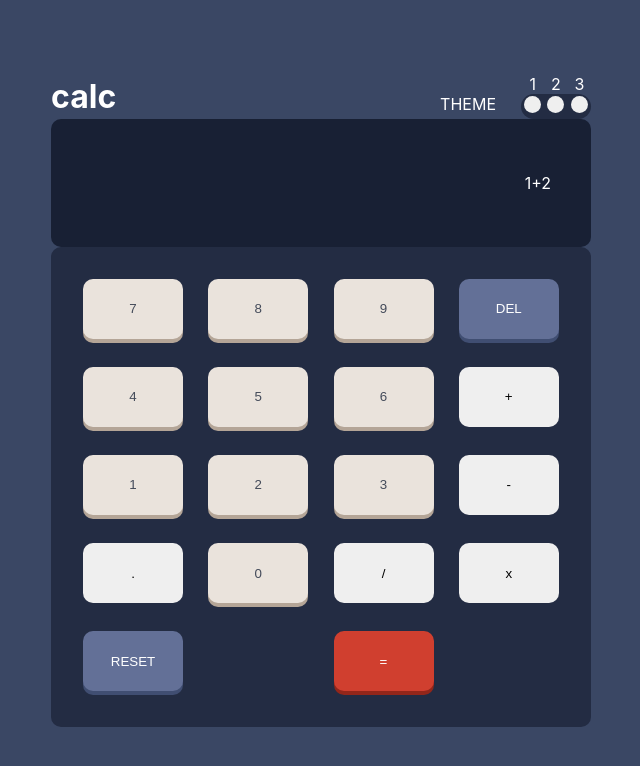
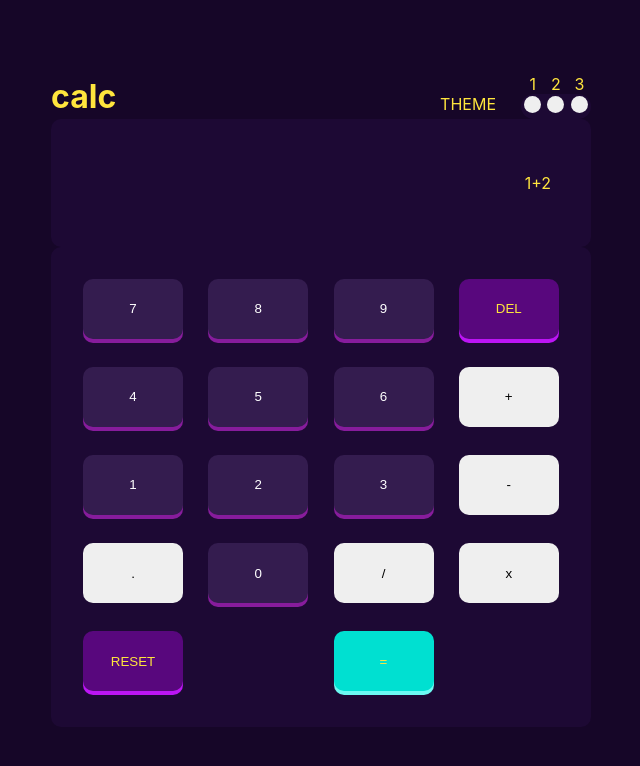
Before and after one commit to paladinescamila/Calculator-App, a React (Create React App) app: page / in a window 1280 px wide. Shown: the top 766 px of the page, without its empty margins (319-959 px from the left). Built offline with nearby package versions, Linux system fonts and the light colour scheme.

Commit message:
Add theme 2 and 3

```diff
--- a/src/App.scss
+++ b/src/App.scss
@@ -192,3 +192,85 @@ button {
 	box-shadow: 0 4px 0 0 $key-equal-shadow-1;
 	color: $text-light-1;
 }
+
+// Theme 2
+.app-2 {
+	background-color: $background-main-2;
+}
+
+.screen-2 {
+	background-color: $background-screen-2;
+	color: $text-light-2;
+}
+
+.header-2 {
+	color: $text-light-2;
+}
+
+.switch-buttons-2 {
+	background-color: $background-keypad-2;
+}
+
+.keypad-2 {
+	background-color: $background-keypad-2;
+}
+
+.key-2 {
+	background-color: $key-background-2;
+	box-shadow: 0 4px 0 0 $key-shadow-2;
+	color: $text-dark-2;
+}
+
+.del-key-2,
+.reset-key-2 {
+	background-color: $key-del-reset-background-2;
+	box-shadow: 0 4px 0 0 $key-del-reset-shadow-2;
+	color: $text-light-2;
+}
+
+.equal-key-2 {
+	background-color: $key-equal-background-2;
+	box-shadow: 0 4px 0 0 $key-equal-shadow-2;
+	color: $text-light-2;
+}
+
+// Theme 3
+.app-3 {
+	background-color: $background-main-3;
+}
+
+.screen-3 {
+	background-color: $background-screen-3;
+	color: $text-light-3;
+}
+
+.header-3 {
+	color: $text-light-3;
+}
+
+.switch-buttons-3 {
+	background-color: $background-keypad-3;
+}
+
+.keypad-3 {
+	background-color: $background-keypad-3;
+}
+
+.key-3 {
+	background-color: $key-background-3;
+	box-shadow: 0 4px 0 0 $key-shadow-3;
+	color: $text-dark-3;
+}
+
+.del-key-3,
+.reset-key-3 {
+	background-color: $key-del-reset-background-3;
+	box-shadow: 0 4px 0 0 $key-del-reset-shadow-3;
+	color: $text-light-3;
+}
+
+.equal-key-3 {
+	background-color: $key-equal-background-3;
+	box-shadow: 0 4px 0 0 $key-equal-shadow-3;
+	color: $text-light-3;
+}
--- a/src/App.tsx
+++ b/src/App.tsx
@@ -3,7 +3,7 @@ import './App.scss';
 
 function App() {
 	const expression = '1+2';
-	const theme = 1;
+	const theme = 3;
 
 	return (
 		<div className={`app-${theme}`}>
--- a/src/themes.scss
+++ b/src/themes.scss
@@ -1,23 +1,60 @@
 // THEME 1
 
 // Backgrounds
-
 $background-main-1: hsl(222, 26%, 31%);
 $background-keypad-1: hsl(223, 31%, 20%);
 $background-screen-1: hsl(224, 36%, 15%);
 
 // Keys
-
 $key-background-1: hsl(30, 25%, 89%);
 $key-shadow-1: hsl(28, 16%, 65%);
-
 $key-del-reset-background-1: hsl(225, 21%, 49%);
 $key-del-reset-shadow-1: hsl(224, 28%, 35%);
-
 $key-equal-background-1: hsl(6, 63%, 50%);
 $key-equal-shadow-1: hsl(6, 70%, 34%);
 
 // Text
-
 $text-dark-1: hsl(221, 14%, 31%);
 $text-light-1: hsl(0, 0%, 100%);
+
+// THEME 2
+
+// Backgrounds
+$background-main-2: hsl(0, 0%, 90%);
+$background-keypad-2: hsl(0, 5%, 81%);
+$background-screen-2: hsl(0, 0%, 93%);
+
+// Keys
+$key-background-2: hsl(45, 7%, 89%);
+$key-shadow-2: hsl(35, 11%, 61%);
+$key-del-reset-background-2: hsl(185, 42%, 37%);
+$key-del-reset-shadow-2: hsl(185, 58%, 25%);
+$key-equal-background-2: hsl(25, 98%, 40%);
+$key-equal-shadow-2: hsl(25, 99%, 27%);
+
+// Text
+$text-dark-2: hsl(60, 10%, 19%);
+$text-light-2: hsl(0, 0%, 100%);
+
+// THEME 3
+
+// Backgrounds
+
+$background-main-3: hsl(268, 75%, 9%);
+$background-keypad-3: hsl(268, 71%, 12%);
+$background-screen-3: hsl(268, 71%, 12%);
+
+// Keys
+
+$key-background-3: hsl(268, 47%, 21%);
+$key-shadow-3: hsl(290, 70%, 36%);
+$key-del-reset-background-3: hsl(281, 89%, 26%);
+$key-del-reset-shadow-3: hsl(285, 91%, 52%);
+$key-equal-background-3: hsl(176, 100%, 44%);
+$key-equal-shadow-3: hsl(177, 92%, 70%);
+
+// Text
+
+$text-very-dark-3: hsl(198, 20%, 13%);
+$text-dark-3: hsl(0, 0%, 100%);
+$text-light-3: hsl(52, 100%, 62%);
```
